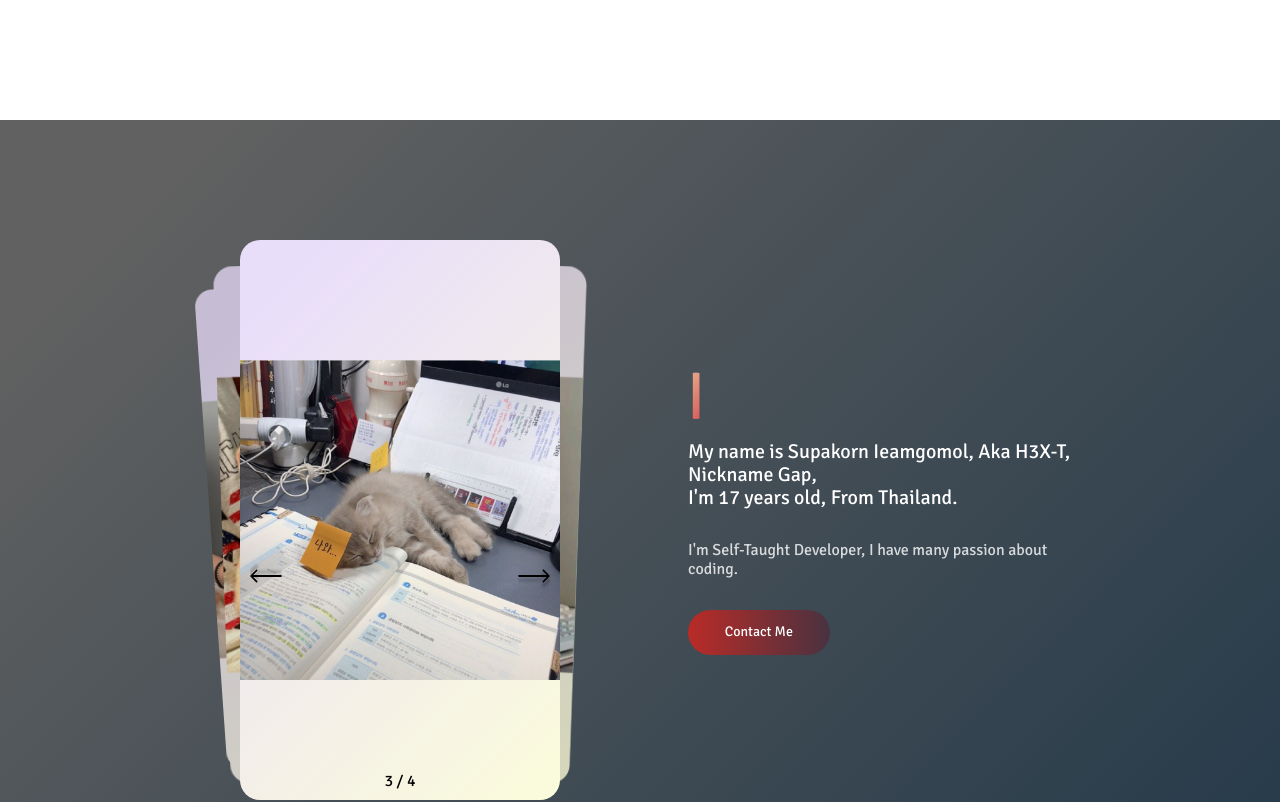
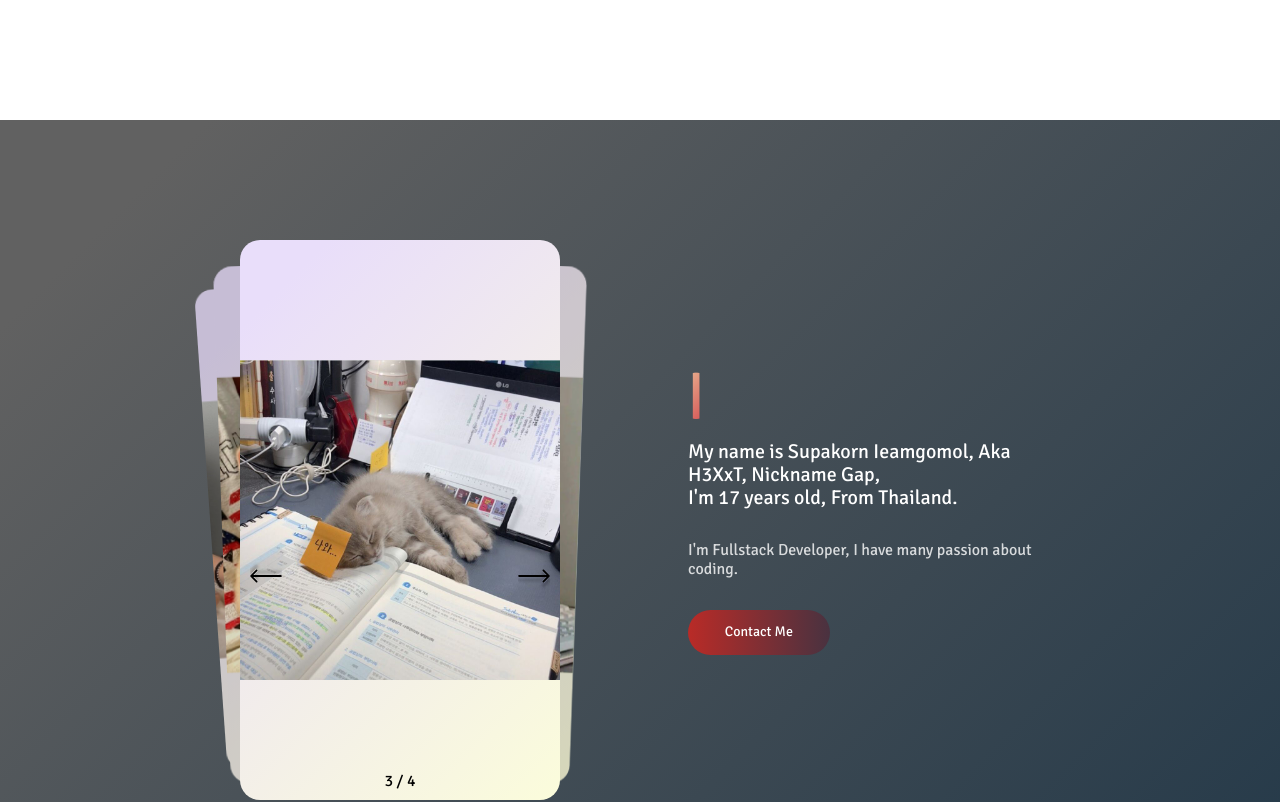
Before and after one commit to Supakornn/react-portfolio, a React (Create React App) app: page / in a window 1280 px wide. Shown: the part 680-1482 px from the top of the page. Built offline with nearby package versions, Linux system fonts and the light colour scheme; a web font is replaced by a local one.

Commit message:
initial commit 🎉

```diff
--- a/src/components/sections/About.jsx
+++ b/src/components/sections/About.jsx
@@ -10,7 +10,7 @@ const Section = styled.section`
   display: flex;
   justify-content: center;
   align-items: center;
-  postion: relative;
+  position: relative;
 `;
 
 const Container = styled.div`
@@ -161,10 +161,10 @@ const About = () => {
             />
           </Title>
           <SubText>
-            My name is Supakorn Ieamgomol, Aka H3X-T, Nickname Gap, <br />
+            My name is Supakorn Ieamgomol, Aka H3XxT, Nickname Gap, <br />
             I'm {new Date().getFullYear() - 2005} years old, From Thailand.
           </SubText>
-          <SubTextLight>I'm Self-Taught Developer, I have many passion about coding.</SubTextLight>
+          <SubTextLight>I'm Fullstack Developer, I have many passion about coding.</SubTextLight>
           <ButtonContainer>
             <Button text="Contact Me" link="https://www.h3xxt.xyz" />
           </ButtonContainer>
```
